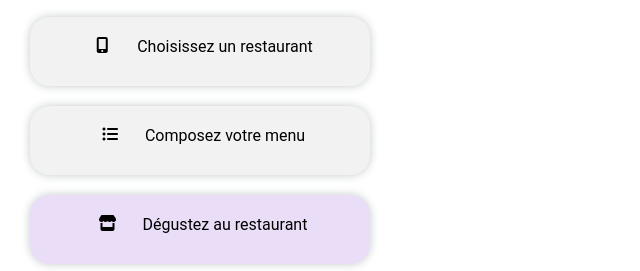
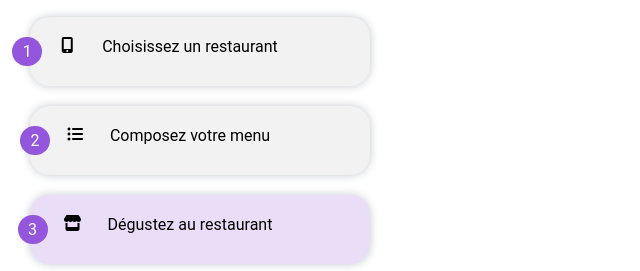
Before and after one commit to OuerdiaSlm/Ohmyfood-P3, a plain HTML site: page Ohmyfood.html in a window 1280 px wide. Shown: the part 529-800 px from the top of the page, without its empty margins (0-640 px from the left). Drawn offline with Linux system fonts and the light colour scheme.

Commit message:
Ajout de span de numero pour le block fonctionnement de la page d'accueil

```diff
--- a/Ohmyfood.html
+++ b/Ohmyfood.html
@@ -29,14 +29,17 @@
 		<div class="fonctionnement">
 			<h2>Fonctionnement</h2>
 			<div class="blockFonctionnement">
+				<span class="numero">1</span>
 				<i class="fas fa-mobile-alt"></i>
 				<p>Choisissez un restaurant</p>
 			</div>
 			<div class="blockFonctionnement">
+				<span class="numero">2</span>
 				<i class="fas fa-list-ul"></i>
 				<p>Composez votre menu</p>
 			</div>
 			<div class="blockFonctionnement blockFonctionnement3">
+				<span class="numero">3</span>
 				<i class="fas fa-store"></i>
 				<p>Dégustez au restaurant</p>
 			</div>
--- a/style.css
+++ b/style.css
@@ -103,6 +103,15 @@ h1 {
 	background-color:#9356dc33;
 }
 
+.numero {
+	background-color: #9356DC ;
+	border-radius: 50px;
+	color: white;
+	width: 30px;
+	margin-left: -100px;
+	padding-top: 5px;
+}
+
 .blockRestaurants{
 	background-color: #F2F2F2;
 	padding:25px;
```
